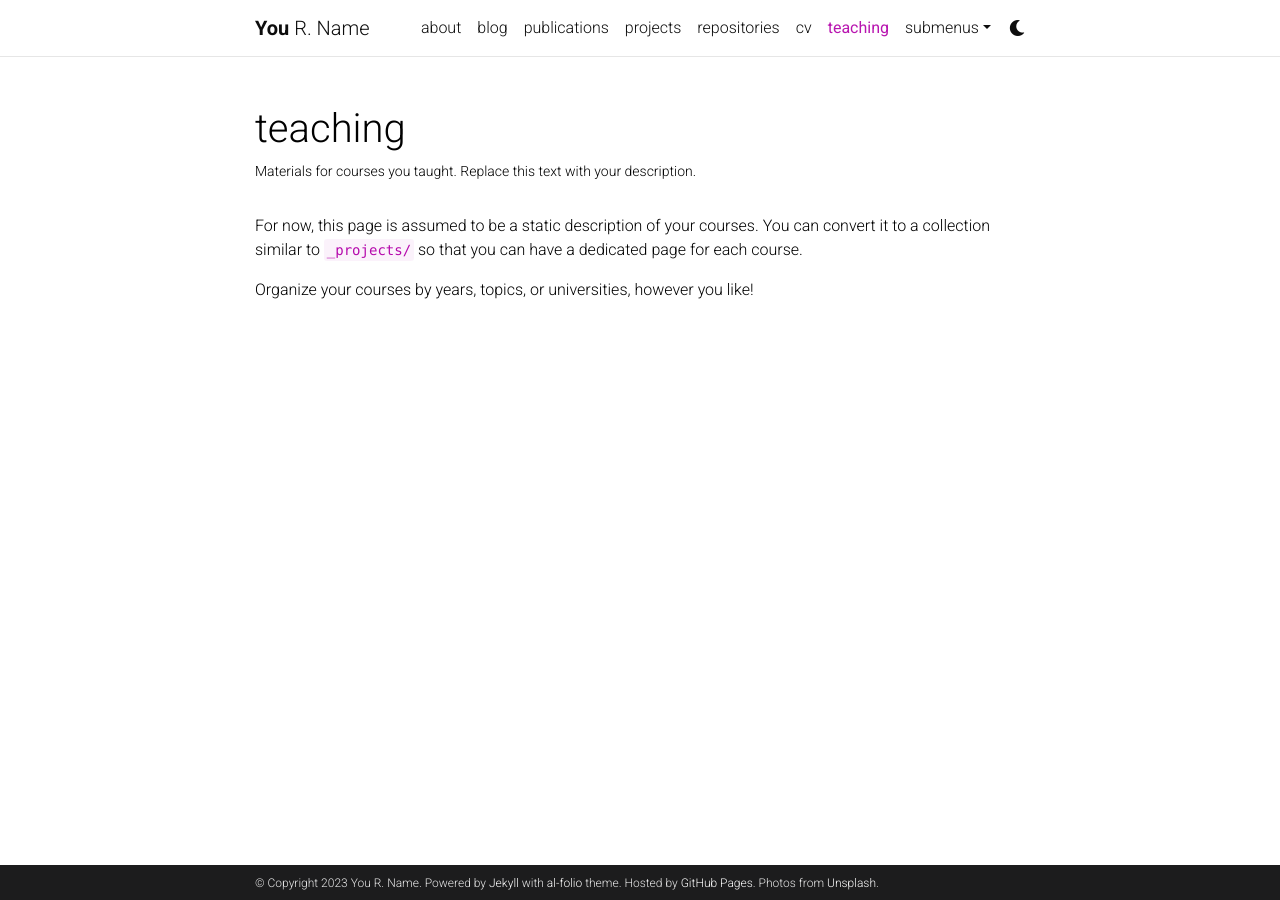
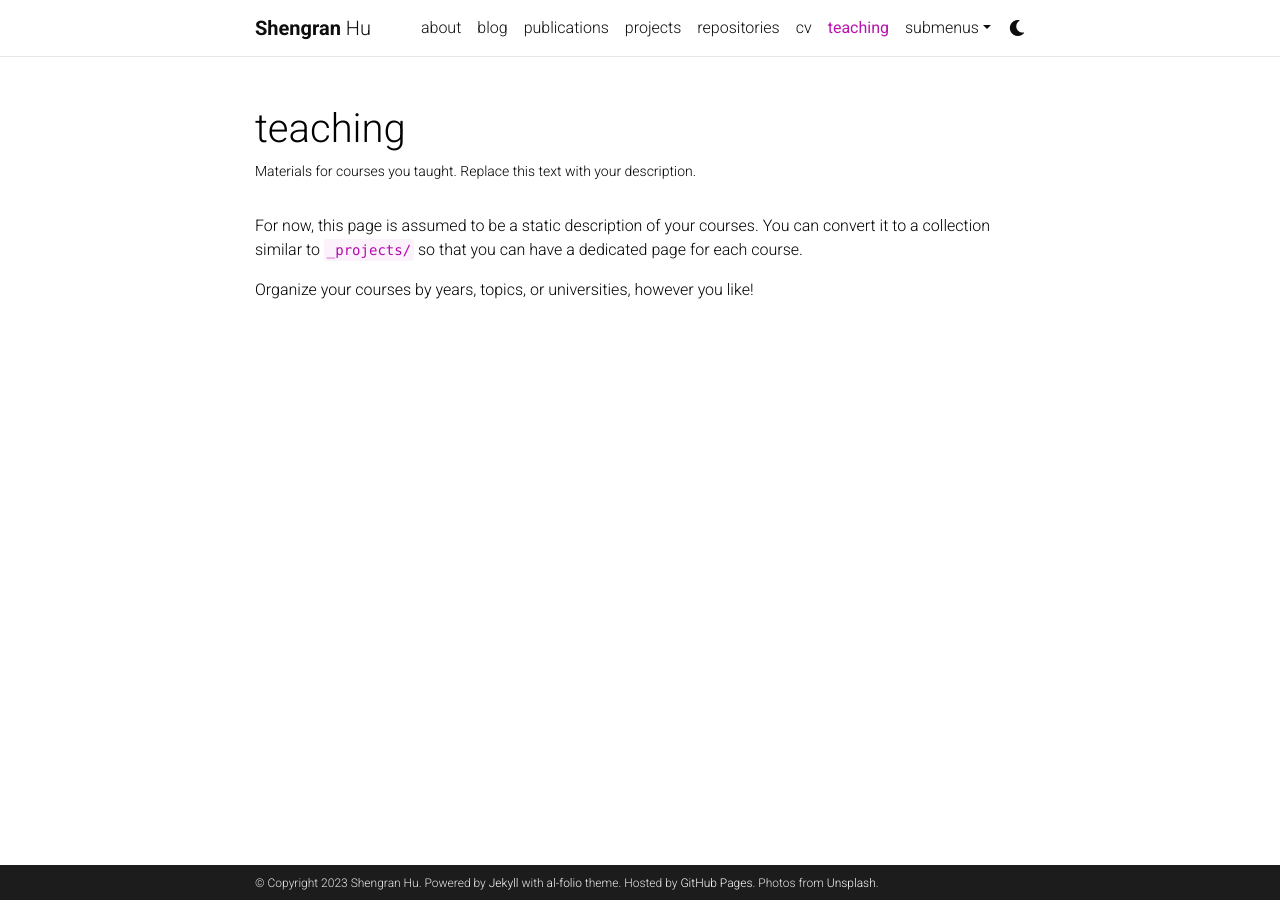
Before and after one commit to ShengranHu/shengranhu.github.io, a Jekyll site: the page built from _pages/teaching.md, in a window 1280 px wide. Built offline with Jekyll 4.4.1, drawn with Linux system fonts in a browser that asks for light colours; comment, search, counter and statistics services are not loaded; a style sheet for code colours, icons or effects is not loaded.

Commit message:
Update _config.yml

```diff
--- a/_config.yml
+++ b/_config.yml
@@ -3,10 +3,10 @@
 # -----------------------------------------------------------------------------
 
 title: blank # the website title (if blank, full name will be used instead)
-first_name: You
-middle_name: R.
-last_name: Name
-email: you@example.com
+first_name: Shengran
+middle_name:
+last_name: Hu
+email: hu.shengran@outlook.com
 description: > # the ">" symbol means to ignore newlines until "footer_text:"
   A simple, whitespace theme for academics. Based on [*folio](https://github.com/bogoli/-folio) design.
 footer_text: >
@@ -18,8 +18,8 @@ keywords: jekyll, jekyll-theme, academic-website, portfolio-website  # add your
 lang: en # the language of your site (for example: en, fr, cn, ru, etc.)
 icon: ⚛️  # the emoji used as the favicon (alternatively, provide image name in /assets/img/)
 
-url: https://alshedivat.github.io # the base hostname & protocol for your site
-baseurl: /al-folio # the subpath of your site, e.g. /blog/
+url: https://shengranhu.github.io # the base hostname & protocol for your site
+baseurl: # the subpath of your site, e.g. /blog/
 last_updated: false # set to true if you want to display last updated in the footer
 impressum_path:  # set to path to include impressum link in the footer, use the same path as permalink in a page, helps to conform with EU GDPR
 
```
